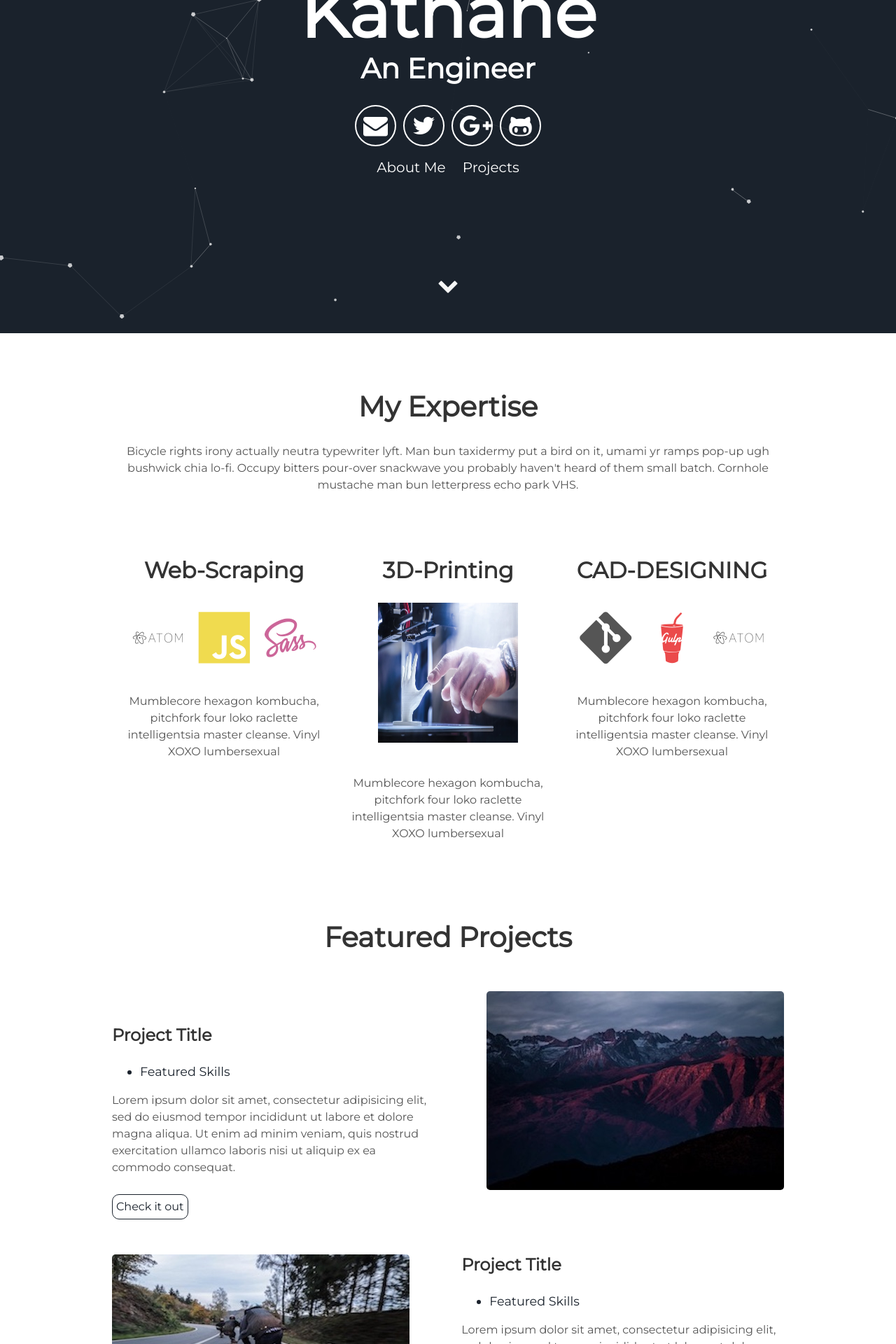
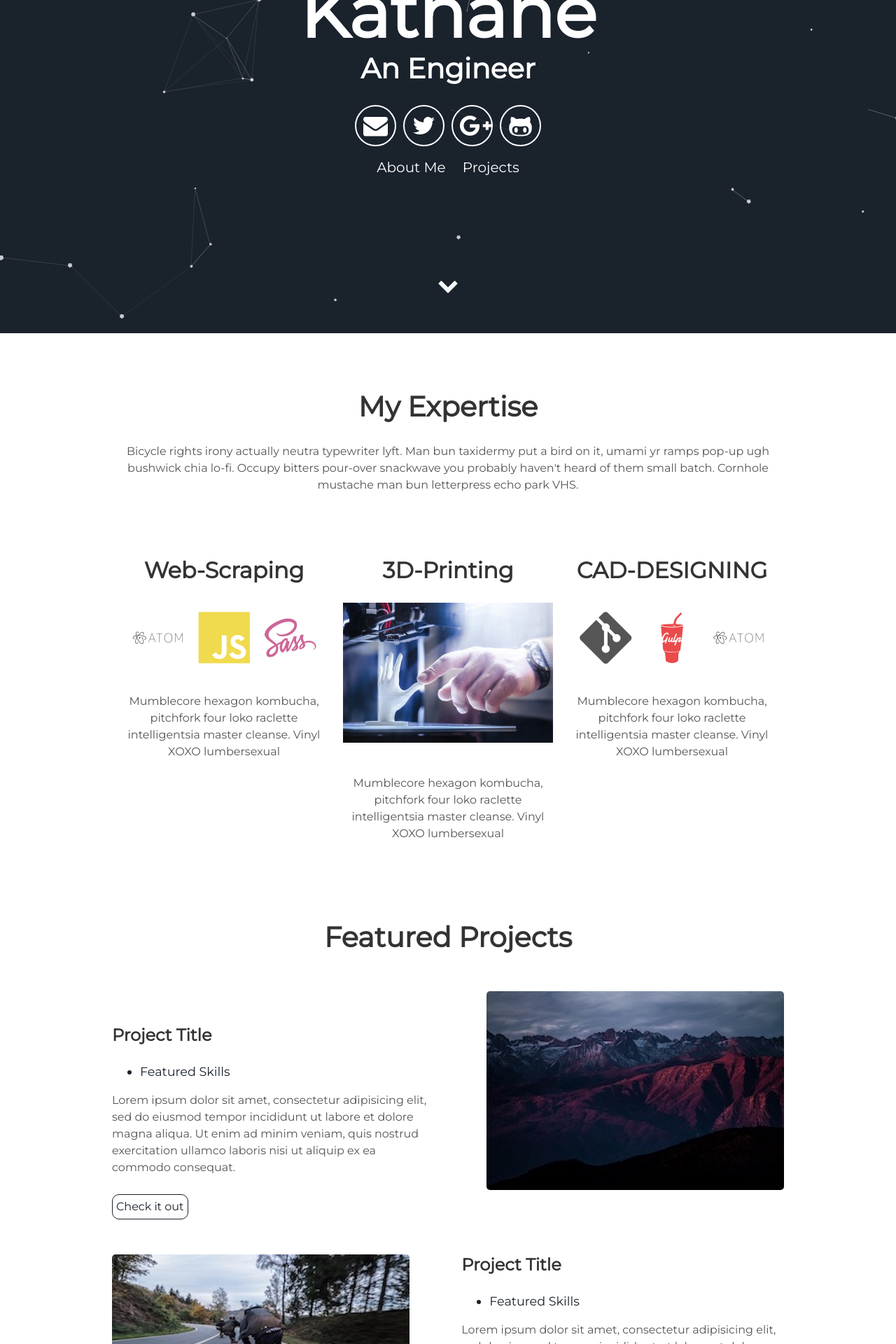
Before and after one commit to swapnilkathane/swapnilkathaneoldweb, a Jekyll site: the page built from index.html, in a window 1280 px wide. Shown: the part 424-2344 px from the top of the page at 70% size. Built offline with Jekyll 4.4.1, drawn with Linux system fonts in a browser that asks for light colours.

Commit message:
Update about.html

```diff
--- a/_includes/about.html
+++ b/_includes/about.html
@@ -13,7 +13,7 @@
     </div>
     <div class="tech">
       <h2>3D-Printing</h2>
-      <img alt="mountains" src="{{ "/assets/img/3D-Printing.jpeg" | prepend: site.baseurl }}" style="width:200px;height:200px;">
+      <img alt="mountains" src="{{ "/assets/img/3D-Printing.jpeg" | prepend: site.baseurl }}" style="width:300px;height:200px;">
       <p>Mumblecore hexagon kombucha, pitchfork four loko raclette intelligentsia master cleanse.
         Vinyl XOXO lumbersexual</p>
     </div>
```
